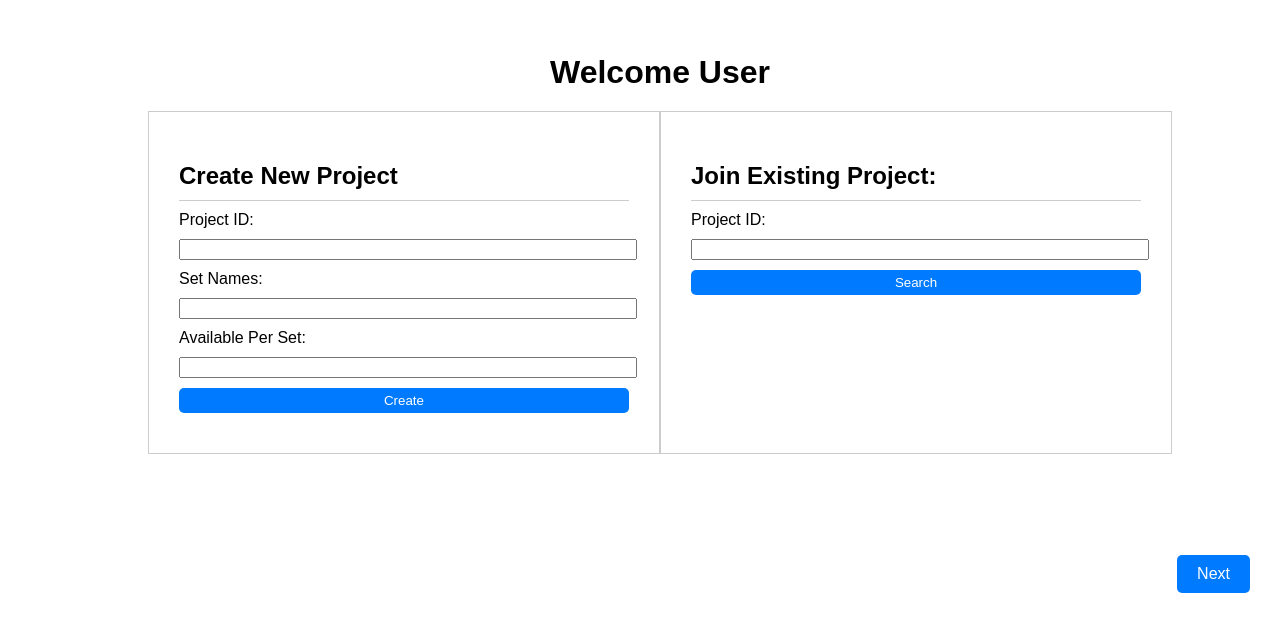
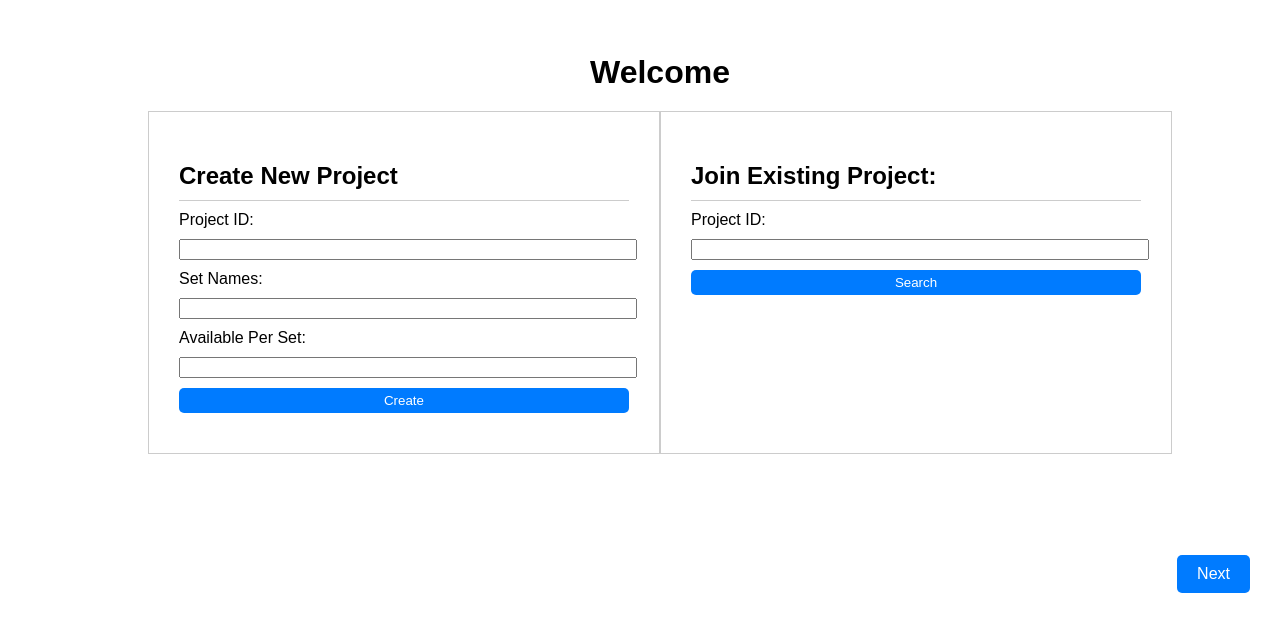
Before and after one commit to avanibhute02/vercel_test, a React (Create React App) app in the folder ReactFlask/: page /resource in a window 1280 px wide. Shown: the part 177-808 px from the top of the page. Built offline with nearby package versions, Linux system fonts and the light colour scheme.

Commit message:
took away leave

```diff
--- a/ReactFlask/src/ResourceManagementWelcomePage.css
+++ b/ReactFlask/src/ResourceManagementWelcomePage.css
@@ -76,6 +76,8 @@ body, html {
   flex-direction: column;
   justify-content: center;
   align-items: center;
+
+
 }
 
 h1 {
@@ -87,6 +89,7 @@ h1 {
   width: 60%;
   display: flex;
   flex-direction: column;
+
 }
 
 .headers, .resource-row {
--- a/ReactFlask/src/ResourceManagementWelcomePage.js
+++ b/ReactFlask/src/ResourceManagementWelcomePage.js
@@ -107,7 +107,7 @@ export default function App(){
 
   return (
     <div className="container">
-      <h1>Welcome User</h1>
+      <h1>Welcome {username}</h1>
       <div className="project-section">
         <div className="new-project">
           <h2>Create New Project</h2>
--- a/ReactFlask/src/UserDashboardPage.js
+++ b/ReactFlask/src/UserDashboardPage.js
@@ -57,14 +57,14 @@ function ProjectComponent({ project,username}) {
 
   return (
     <div className="bigbox" style={{
-      backgroundColor: isJoin ? '#52a86b' : '',
+      backgroundColor: isJoin ? '#f4f4f4' : '',
       border: `2px solid ${grey}`,
       borderRadius: '0px',
       padding: '10px',
       maxWidth: '50%',
       overflow: 'auto',
     }}>
-      <h2 className="spaces">Project Name {project.Name}</h2>
+      <h2 className="spaces">Project: {project.Name}</h2>
       <p className="spaces">{project.users.join(", ")}</p>
       <div>
         {project.setNames.map((setName, index) => (
@@ -79,7 +79,7 @@ function ProjectComponent({ project,username}) {
           />
         ))}
       </div>
-        <button onClick={changeJoinState}>{joinText}</button>
+        {/*<button onClick={changeJoinState}>{joinText}</button>*/}
 
     </div>
   );
```
